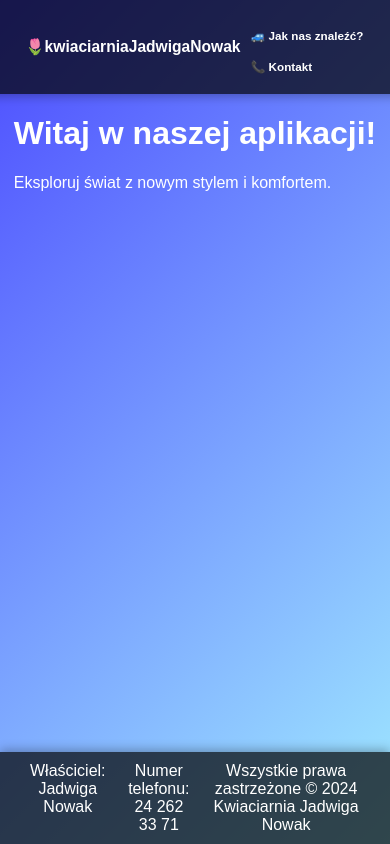
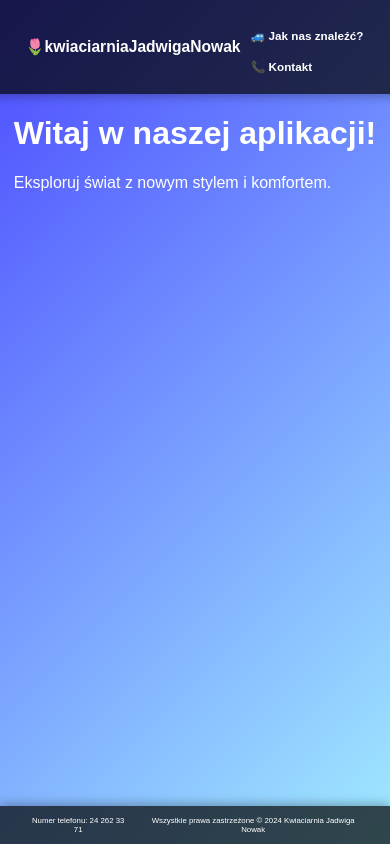
Before and after one commit to xseser/kwiaciarnia, a React (Create React App) app: page / in a window 390 px wide. Shown: the top 844 px of the page. Built offline with nearby package versions, Linux system fonts and the light colour scheme.

Commit message:
working on mobile device alignemnt v4

```diff
--- a/src/App.css
+++ b/src/App.css
@@ -7,6 +7,10 @@
     justify-content: flex-start;
     font-family: 'Arial', sans-serif;
     color: #fff;
+}
+
+.content {
+    flex: 1;
 }
 
 .App-header {
@@ -139,7 +143,7 @@
 
     .nav-links li {
         margin-left: 0;
-        font-size: 1.5vw; /* Ustaw rozmiar czcionki dla elementów listy */
+        font-size: 1.5vw;
         width: 100%;
     }
 
@@ -147,4 +151,16 @@
         padding: 10px 0;
         text-align: left;
     }
+
+    .footer-item {
+        font-size: 2vw;
+    }
+
+    .footer-item.owner {
+        display: none;
+    }
+
+    .footer-item.phone {
+        /*display: none;*/
+    }
 }
--- a/src/App.js
+++ b/src/App.js
@@ -33,9 +33,9 @@ function App() {
                 </main>
                 <footer className="footer">
                     <div className="footer-content">
-                        <p className="footer-item">Właściciel: Jadwiga Nowak</p>
-                        <p className="footer-item">Numer telefonu: 24 262 33 71</p>
-                        <p className="footer-item">Wszystkie prawa zastrzeżone © 2024 Kwiaciarnia Jadwiga Nowak</p>
+                        <p className="footer-item owner">Właściciel: Jadwiga Nowak</p>
+                        <p className="footer-item phone">Numer telefonu: 24 262 33 71</p>
+                        <p className="footer-item rights">Wszystkie prawa zastrzeżone © 2024 Kwiaciarnia Jadwiga Nowak</p>
                     </div>
                 </footer>
             </div>
```
